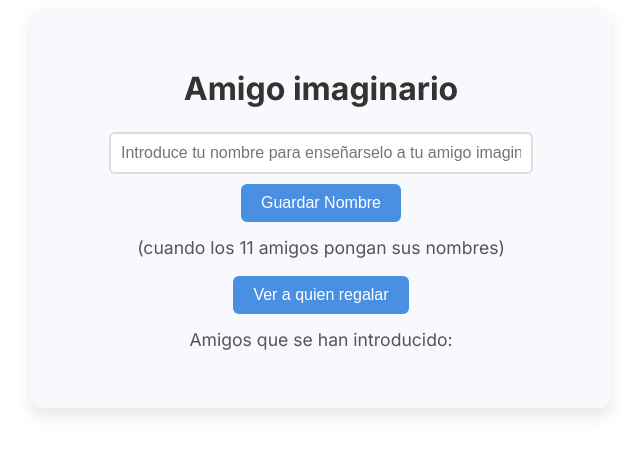
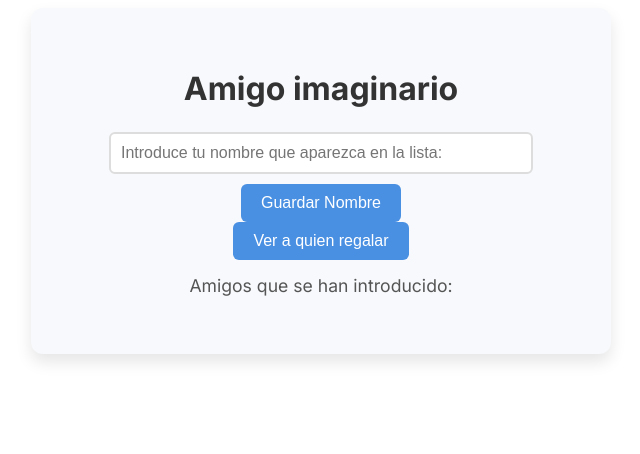
Before and after one commit to clepnid/amigos_imaginarios, a Next.js app: page / in a window 1280 px wide. Shown: the top 454 px of the page, without its empty margins (319-959 px from the left). Built offline with nearby package versions, Linux system fonts and the light colour scheme.

Commit message:
first commitd

```diff
--- a/app/page.js
+++ b/app/page.js
@@ -9,15 +9,15 @@ export default function Home() {
   const [currentIndex, setCurrentIndex] = useState(-1);
 
   useEffect(() => {
-    const localName = localStorage.getItem('name2');
+    const localName = localStorage.getItem('name3');
     if (localName) setStoredName(localName);
   }, []);
 
   const handleSaveName = () => {
     if (!name.trim()) return;
 
-    localStorage.setItem('name2', name);
-    setStoredName(name);
+    localStorage.setItem('name3', name);
+    setStoredName(name.toLowerCase());
 
     fetch('/api/saveName', {
       method: 'POST',
@@ -72,7 +72,7 @@ export default function Home() {
       <div>
         <input
           type="text"
-          placeholder="Introduce tu nombre para enseñarselo a tu amigo imaginario"
+          placeholder="Introduce tu nombre que aparezca en la lista:"
           value={name}
           onChange={(e) => setName(e.target.value)}
           disabled={Boolean(storedName)}
@@ -91,9 +91,6 @@ export default function Home() {
           Nombre guardado: <span className={styles.highlight}>{storedName}</span>
         </p>
       )}
-      <p className={styles.text}>
-        (cuando los 11 amigos pongan sus nombres)
-      </p>
       <button onClick={handleFetchNames} className={styles.button}>
         Ver a quien regalar
       </button>
@@ -106,7 +103,7 @@ export default function Home() {
       {currentIndex !== -1 && namesList.length !== 0 && (
         <>
           <p className={styles.text}>
-            Te toca regalar a regalar: <span className={styles.highlight}>{namesList[currentIndex]}</span>
+            Te toca regalar a: <span className={styles.highlight}>{namesList[currentIndex]}</span>
           </p>
         </>
       )}
--- a/pages/api/readNames.js
+++ b/pages/api/readNames.js
@@ -2,7 +2,7 @@ import fs from 'fs';
 import path from 'path';
 
 export default function handler(req, res) {
-  const filePath = path.join('.', 'public', 'nombres.txt');
+  const filePath = path.join(process.cwd(), 'public', 'nombres.txt');
 
   // Lee el archivo y devuelve la lista de nombres
   fs.readFile(filePath, 'utf8', (err, data) => {
--- a/pages/api/saveName.js
+++ b/pages/api/saveName.js
@@ -4,7 +4,7 @@ import path from 'path';
 export default function handler(req, res) {
   if (req.method === 'POST') {
     const { name } = req.body;
-    const filePath = path.join('.', 'public', 'nombres.txt');
+    const filePath = path.join(process.cwd(), 'public', 'nombres.txt');
 
     // Añade el nombre al archivo
     fs.appendFile(filePath, `${name}\n`, (err) => {
```
Also changed, not shown: public/nombres.txt.
